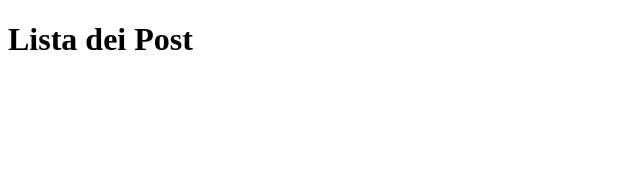
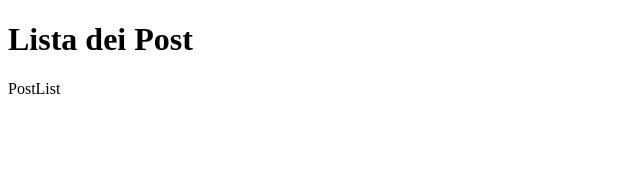
Before and after one commit to davide-delgiudice/react-context-api, a React (Vite) app: page / in a window 1280 px wide. Shown: the top 170 px of the page, without its empty margins (0-640 px from the left). Built offline with nearby package versions, Linux system fonts and the light colour scheme.

Commit message:
[UPD] created PostList component and imported in PostPage jsx

```diff
--- /dev/null
+++ b/src/components/PostList.jsx
@@ -0,0 +1,9 @@
+import React from 'react'
+
+const PostList = () => {
+  return (
+    <div>PostList</div>
+  )
+}
+
+export default PostList
--- a/src/components/PostsPage.jsx
+++ b/src/components/PostsPage.jsx
@@ -1,9 +1,10 @@
-import React from 'react'
+import PostList from "./PostList"
 
 const PostsPage = () => {
   return (
     <div>
         <h1>Lista dei Post</h1>
+        <PostList />
     </div>
   )
 }
```
